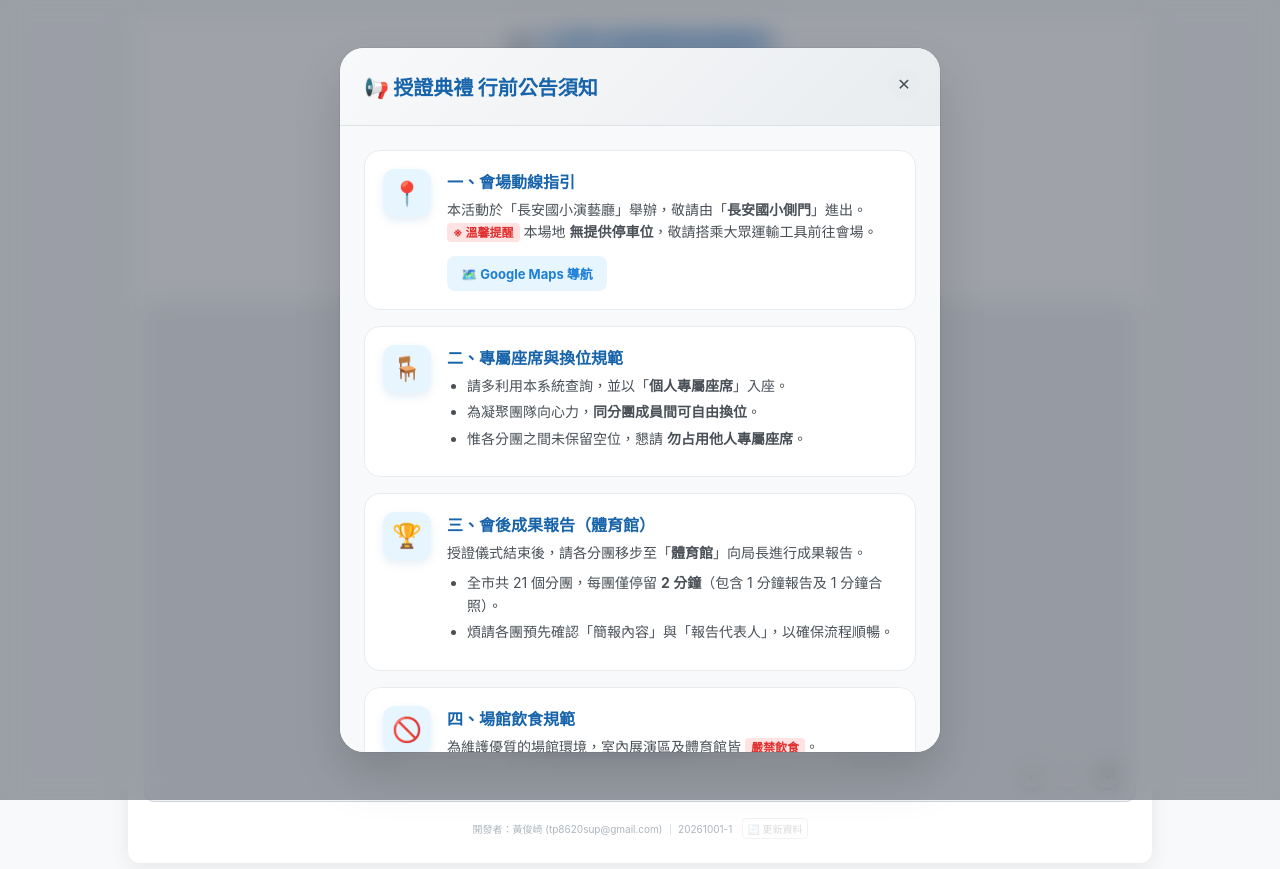
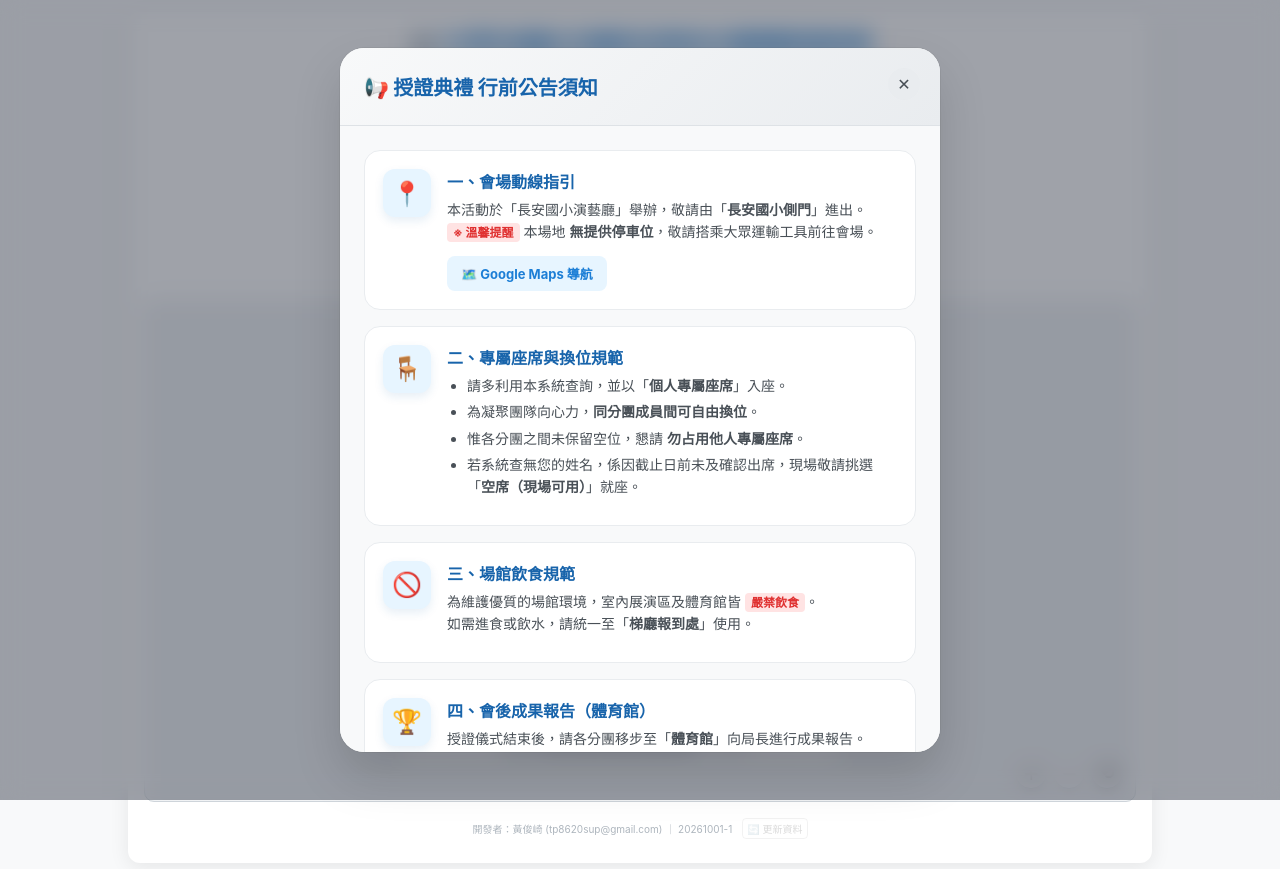
Before and after one commit to tp8620sup-glitch/115Certification-Ceremony-for-the-Taipei-City-Local-Counseling-Group-for-National-Education, a plain HTML site: page index.html in a window 1280 px wide. Drawn offline with nearby package versions, Linux system fonts and the light colour scheme.

Commit message:
Update index.html

```diff
--- a/index.html
+++ b/index.html
@@ -244,8 +244,8 @@
 <div class="app-container">
     <div id="topControls" class="top-controls">
         <header>
-            <h1 id="mainTitle">🏛️ 115學年度授證典禮 觀眾席</h1>
-            <p>場地：長安國小演藝廳 (請輸入姓名查詢專屬座席)</p>
+            <h1 id="mainTitle">🏛️ 115學年度臺北市國教及特教地方輔導團授證典禮</h1>
+            <p>場地：長安國小演藝廳 (請輸入姓名查詢專屬座席)-115/10/6(二)14:00-16:30</p>
 
             <button class="btn-announce-glow" onclick="openAnnouncement()">
                 🔔 點此查看：重要行前公告與會場動線
@@ -382,18 +382,7 @@
                         <li>請多利用本系統查詢，並以「<strong>個人專屬座席</strong>」入座。</li>
                         <li>為凝聚團隊向心力，<strong>同分團成員間可自由換位</strong>。</li>
                         <li>惟各分團之間未保留空位，懇請 <strong>勿占用他人專屬座席</strong>。</li>
-                    </ul>
-                </div>
-            </div>
-
-            <div class="info-card">
-                <div class="info-icon">🏆</div>
-                <div class="info-content">
-                    <h3>三、會後成果報告（體育館）</h3>
-                    <p>授證儀式結束後，請各分團移步至「<strong>體育館</strong>」向局長進行成果報告。</p>
-                    <ul>
-                        <li>全市共 21 個分團，每團僅停留 <strong>2 分鐘</strong>（包含 1 分鐘報告及 1 分鐘合照）。</li>
-                        <li>煩請各團預先確認「簡報內容」與「報告代表人」，以確保流程順暢。</li>
+                       <li>若系統查無您的姓名，係因截止日前未及確認出席，現場敬請挑選「<strong>空席（現場可用）</strong>」就座。</li>
                     </ul>
                 </div>
             </div>
@@ -401,8 +390,20 @@
             <div class="info-card">
                 <div class="info-icon">🚫</div>
                 <div class="info-content">
-                    <h3>四、場館飲食規範</h3>
+                    <h3>三、場館飲食規範</h3>
                     <p>為維護優質的場館環境，室內展演區及體育館皆 <span class="highlight-badge">嚴禁飲食</span>。<br>如需進食或飲水，請統一至「<strong>梯廳報到處</strong>」使用。</p>
+                </div>
+            </div>
+
+            <div class="info-card">
+                <div class="info-icon">🏆</div>
+                <div class="info-content">
+                    <h3>四、會後成果報告（體育館）</h3>
+                    <p>授證儀式結束後，請各分團移步至「<strong>體育館</strong>」向局長進行成果報告。</p>
+                    <ul>
+                        <li>全市共 21 個分團，每團僅停留 <strong>2 分鐘</strong>（包含 1 分鐘報告及 1 分鐘合照）。</li>
+                        <li>煩請各團預先確認「簡報內容」與「報告代表人」，以確保流程順暢。</li>
+                    </ul>
                 </div>
             </div>
 
```
